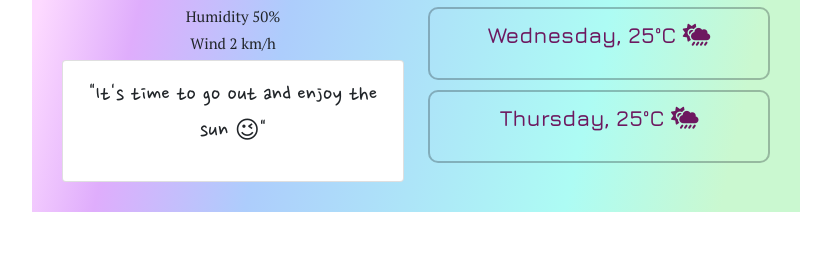
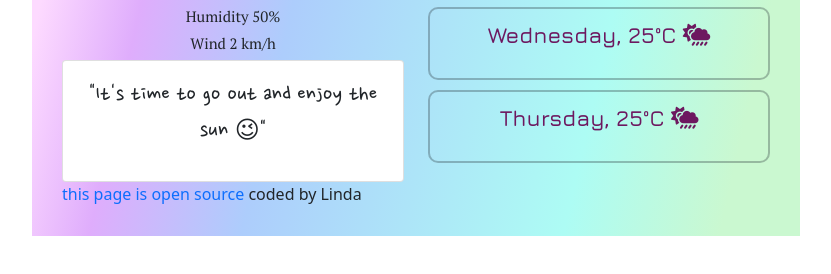
Before and after one commit to linda2209/my-plus-project, a plain HTML site: page index.html in a window 1280 px wide. Shown: the part 302-576 px from the top of the page, without its empty margins (224-1055 px from the left). Drawn offline with nearby package versions, Linux system fonts and the light colour scheme.

Commit message:
add link to github

```diff
--- a/index.html
+++ b/index.html
@@ -92,6 +92,12 @@
             </p>
           </div>
         </div>
+        <div id="signature">
+          <a href="https://github.com/linda2209/my-plus-project"
+            >this page is open source</a
+          >
+          <span id="myname">coded by Linda</span>
+        </div>
       </div>
     </div>
     <script src="src/script.js"></script>
```
